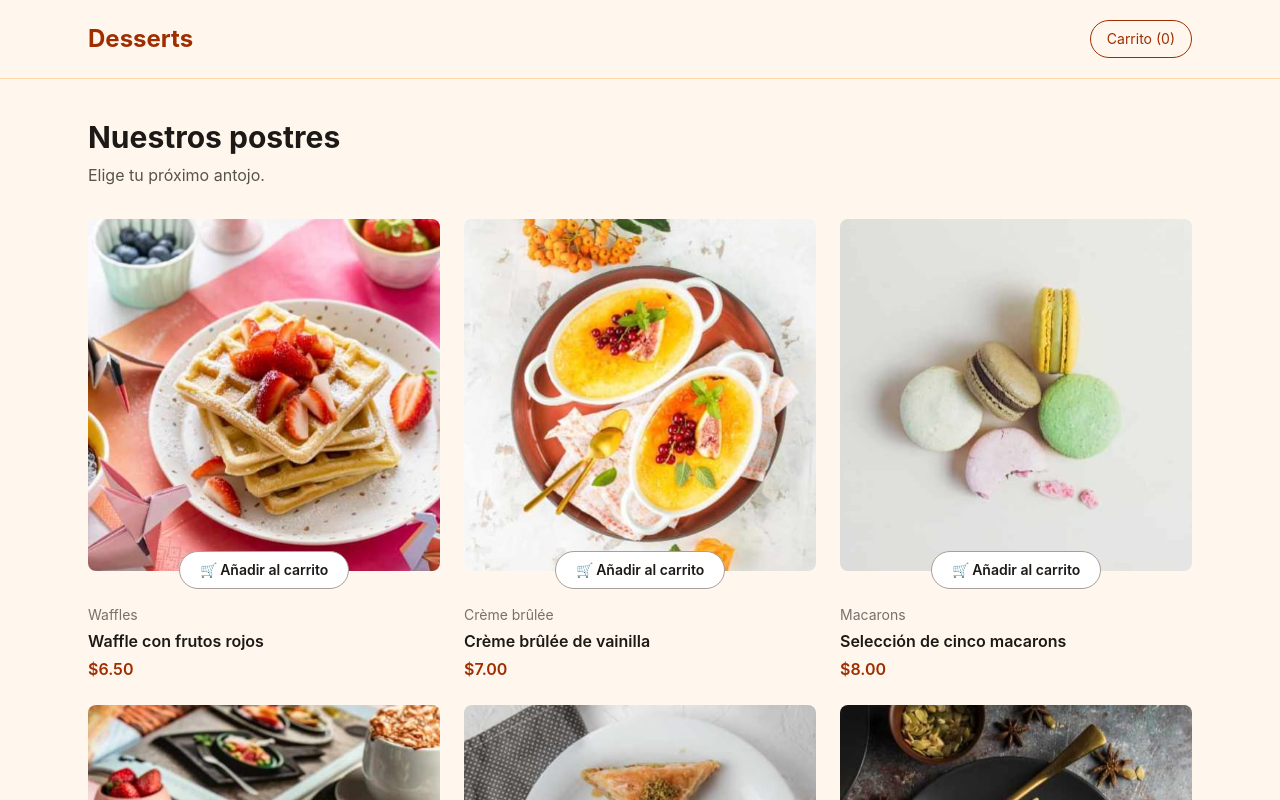
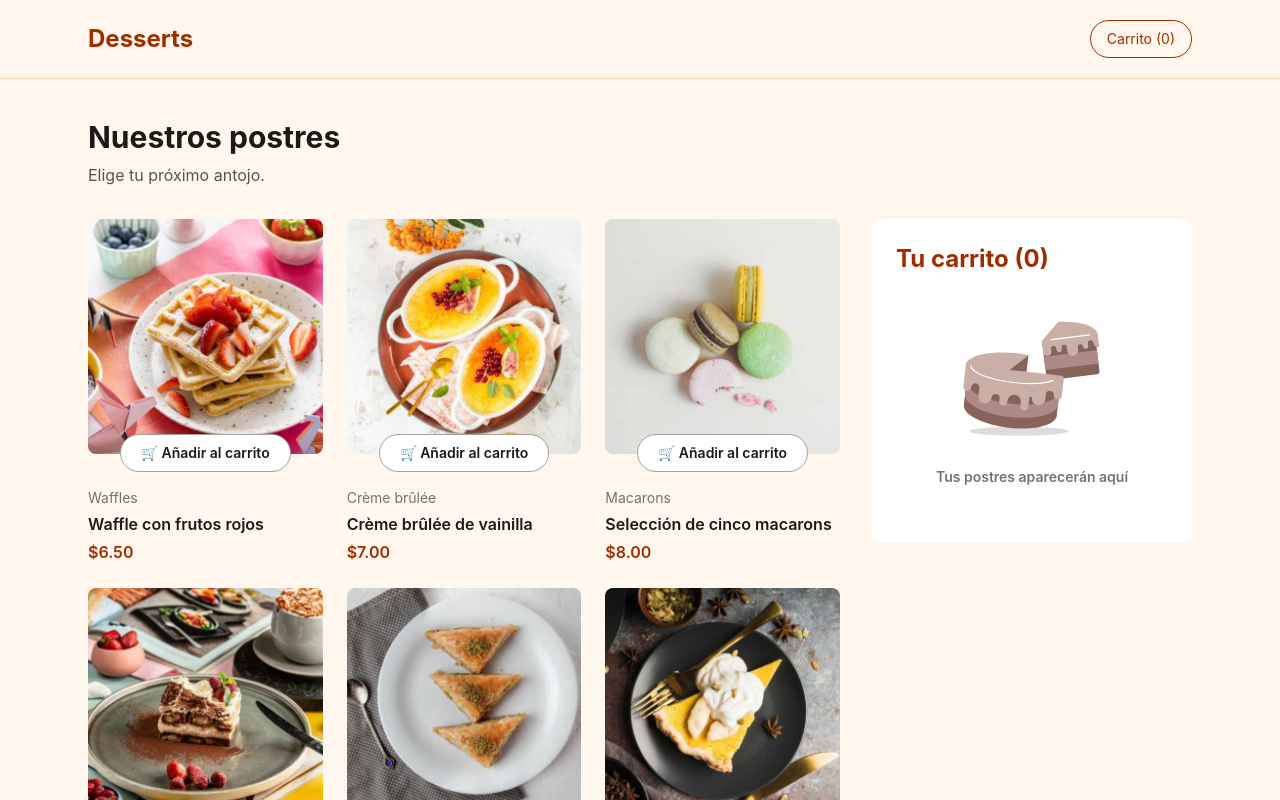
Before and after one commit to Rodzu20/desserts, a React (Vite) app: page / in a window 1280 px wide. Shown: the top 800 px of the page. Built offline with nearby package versions, Linux system fonts and the light colour scheme.

Commit message:
✨ Agregar vista de carrito vacío

```diff
--- a/src/App.tsx
+++ b/src/App.tsx
@@ -1,5 +1,6 @@
 import Header from './componentes/Header'
 import ProductCard from './componentes/ProductCard'
+import EmptyCart from './componentes/EmptyCart'
 import { products } from './data/products'
 
 export default function App() {
@@ -16,7 +17,9 @@ export default function App() {
           Elige tu próximo antojo.
         </p>
 
-        <div className="mt-8 grid grid-cols-1 gap-6 sm:grid-cols-2 lg:grid-cols-3">
+        <div className="mt-8 grid items-start gap-8 lg:grid-cols-[minmax(0,1fr)_320px]">
+          <section aria-label="Catálogo de postres">
+            <div className="grid grid-cols-1 gap-6 sm:grid-cols-2 lg:grid-cols-3">
               {products.map((product) => (
                 <ProductCard
                   key={product.id}
@@ -27,6 +30,12 @@ export default function App() {
                 />
               ))}
             </div>
+          </section>
+
+          <aside aria-label="Resumen del carrito">
+            <EmptyCart />
+          </aside>
+        </div>
       </main>
     </div>
   )
--- /dev/null
+++ b/src/componentes/EmptyCart.tsx
@@ -0,0 +1,21 @@
+export default function EmptyCart() {
+  return (
+    <div className="rounded-xl bg-white p-6">
+      <h2 className="text-2xl font-bold text-orange-800">
+        Tu carrito (0)
+      </h2>
+
+      <div className="flex flex-col items-center py-8">
+        <img
+          src="/assets/images/illustration-empty-cart.svg"
+          alt=""
+          className="h-36 w-36"
+        />
+
+        <p className="mt-4 text-center text-sm font-semibold text-stone-500">
+          Tus postres aparecerán aquí
+        </p>
+      </div>
+    </div>
+  )
+}
```
Lines whose indentation alone changed are shown as unchanged.
